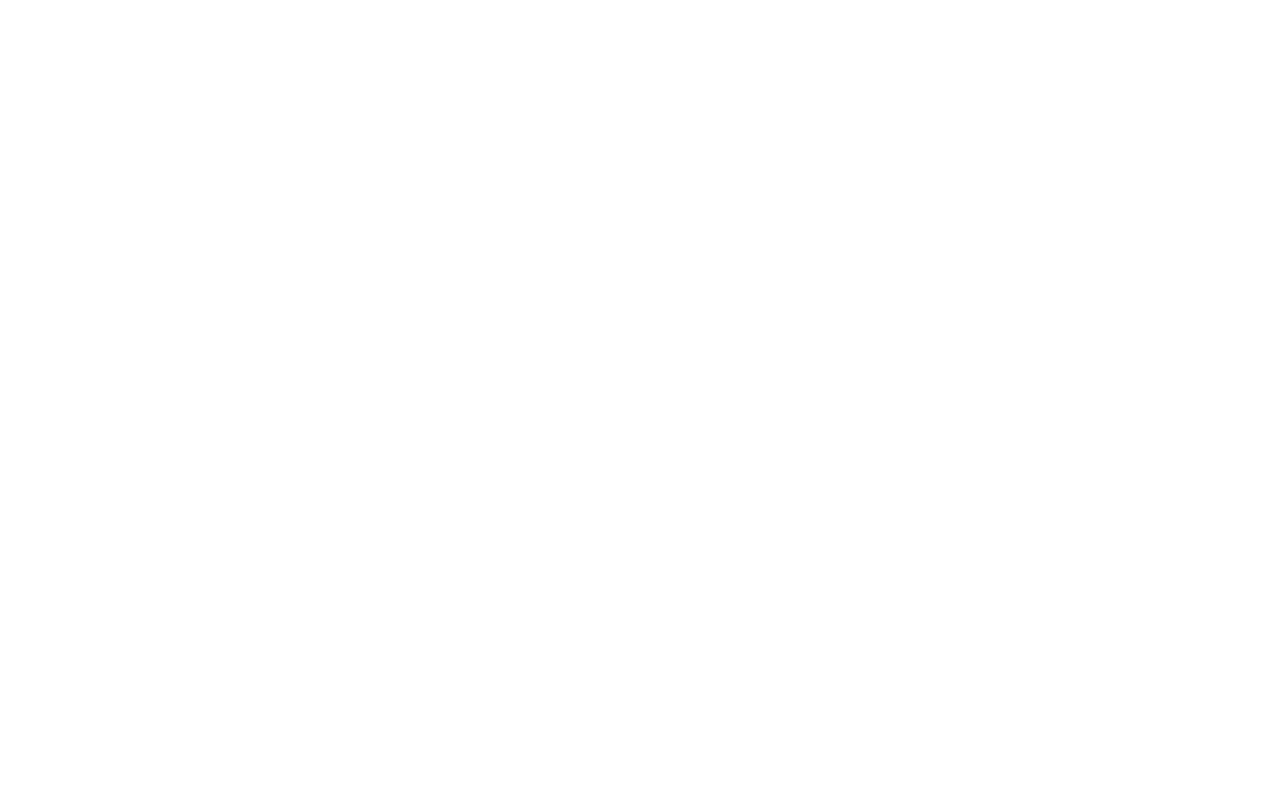
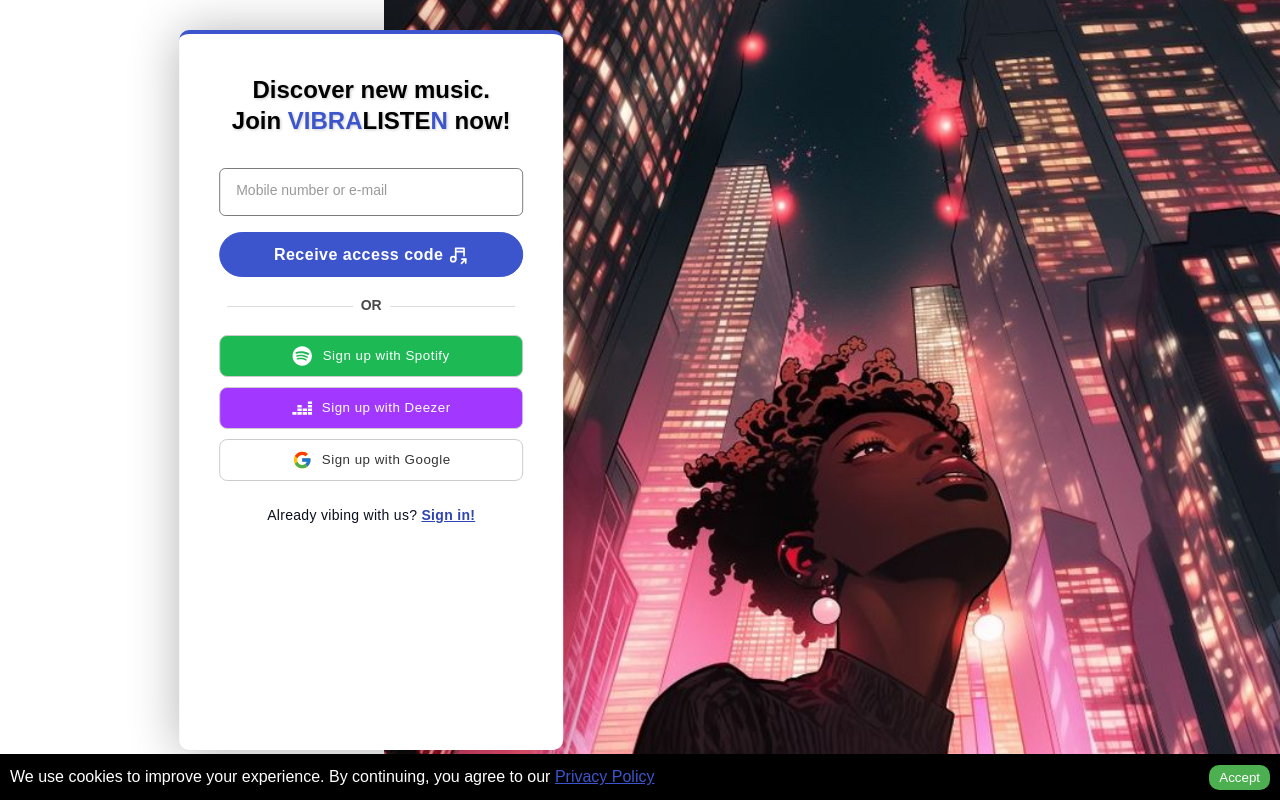
Before and after one commit to lodsa-ntos/vibralisten, a React (Vite) app in the folder frontend/: page /signup in a window 1280 px wide. Built offline with nearby package versions, Linux system fonts and the light colour scheme; a web font is replaced by a local one.

Commit message:
Refactor AuthProvider to use lowercase 'children' prop and update label text in SignUpLayout for clarity

```diff
--- a/frontend/src/context/AuthContext.jsx
+++ b/frontend/src/context/AuthContext.jsx
@@ -1,8 +1,8 @@
-import { createContext, useState, useEffect, Children } from "react";
+import { createContext, useState, useEffect } from "react";
 
 export const AuthContext = createContext();
 
-export const AuthProvider = ({ Children }) => {
+export const AuthProvider = ({ children }) => {
   const [user, setUser] = useState(null);
 
   useEffect(() => {
@@ -28,7 +28,7 @@ export const AuthProvider = ({ Children }) => {
 
   return (
     <AuthContext.Provider value={{ user, login, logout }}>
-      {Children}
+      {children}
     </AuthContext.Provider>
   );
 };
--- a/frontend/src/pages/Authentication/Register/SignUpLayout.jsx
+++ b/frontend/src/pages/Authentication/Register/SignUpLayout.jsx
@@ -69,11 +69,11 @@ const SignUpLayout = () => {
         <div className="overlay-signup-content">
           <div className="overlay-content-signup-username">
             <input type="email" id="signup-username-email" name="signup-username" className="peer block px-2.5 pb-2.5 pt-4 w-full text-sm text-gray-900 bg-transparent rounded-lg border-1 border-gray-300 appearance-none dark:text-white dark:border-gray-600 dark:focus:border-blue-500 focus:outline-none focus:ring-0 focus:border-blue-600peer block w-full rounded-lg border border-gray-300 bg-transparent px-2 pt-5 pb-2 text-gray-900 dark:border-gray-600 dark:text-white focus:border-blue-600 focus:outline-none focus:ring-0" onChange={handleChange} placeholder=" " required></input>
-            <label htmlFor="signup-username-email" className="absolute left-2 top-2 text-sm text-gray-500 dark:text-gray-400 transition-all peer-placeholder-shown:top-1/2 peer-placeholder-shown:scale-100 peer-placeholder-shown:translate-y-[-50%] peer-focus:top-2 peer-focus:scale-75 peer-focus:-translate-y-4 peer-focus:text-blue-600">E-mail or username</label>
+            <label htmlFor="signup-username-email" className="absolute left-2 top-2 text-sm text-gray-500 dark:text-gray-400 transition-all peer-placeholder-shown:top-1/2 peer-placeholder-shown:scale-100 peer-placeholder-shown:translate-y-[-50%] peer-focus:top-2 peer-focus:scale-75 peer-focus:-translate-y-4 peer-focus:text-blue-600">Mobile number or e-mail</label>
           </div>
 
           <div className="overlay-content-signup-button">
-            <button onClick={handleSignUp} disabled={isLoading} > {isLoading ? "Registering..." : "Let's vibe!"} <TbMusicShare size={20} style={{ marginLeft: "5px", color: "white"}}/></button>
+            <button onClick={handleSignUp} disabled={isLoading} > {isLoading ? "Registering..." : "Receive access code"} <TbMusicShare size={20} style={{ marginLeft: "5px", color: "white"}}/></button>
 
             {error && <p>{error}</p>}
           </div>
```
